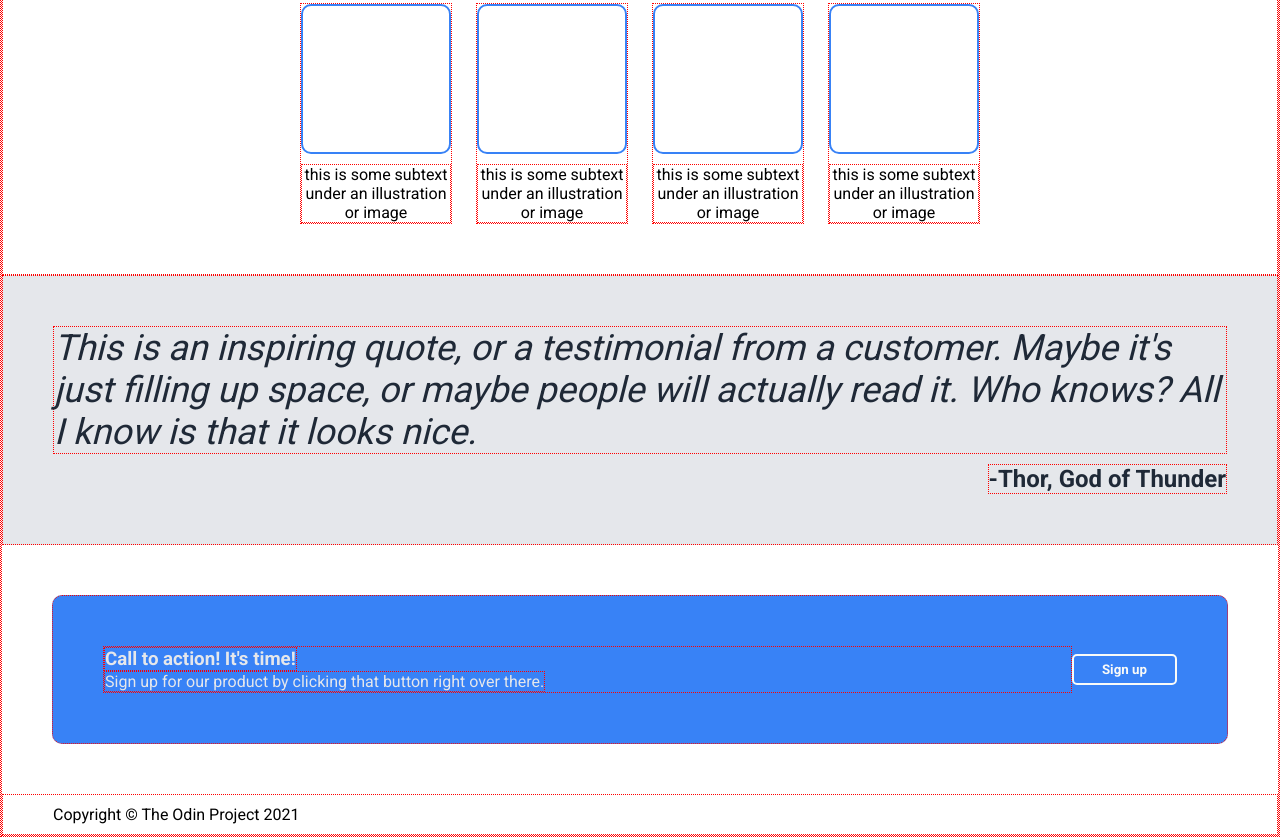
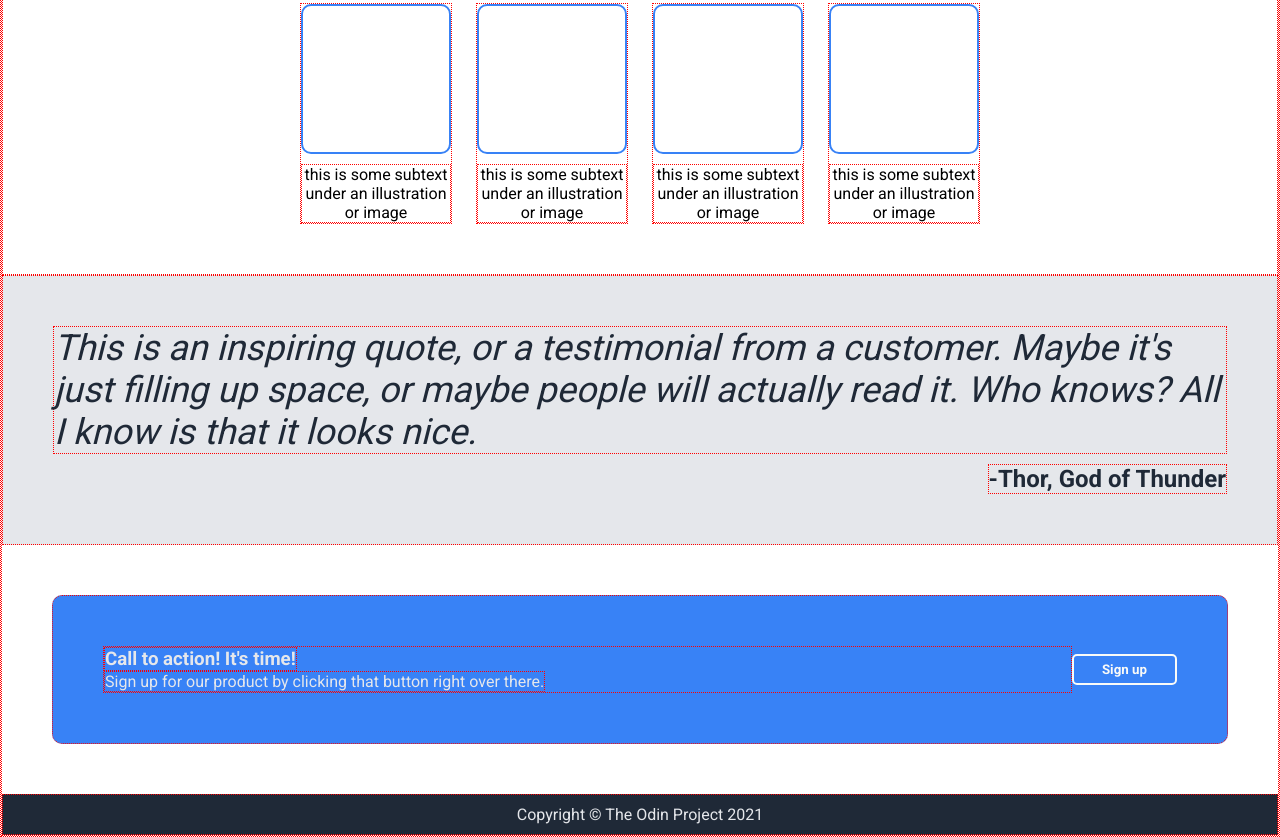
Before and after one commit to caesondaniell/landing-page, a plain HTML site: page index.html in a window 1280 px wide. Shown: the part 397-1234 px from the top of the page. Drawn offline with Linux system fonts and the light colour scheme.

Commit message:
Add CSS for footer

```diff
--- a/style.css
+++ b/style.css
@@ -152,3 +152,9 @@ a {
     border: 2px solid;
     align-self: center;
 }
+
+.footer {
+    background-color: #1f2937;
+    color: #e5e7eb;
+    text-align: center;
+}
```
